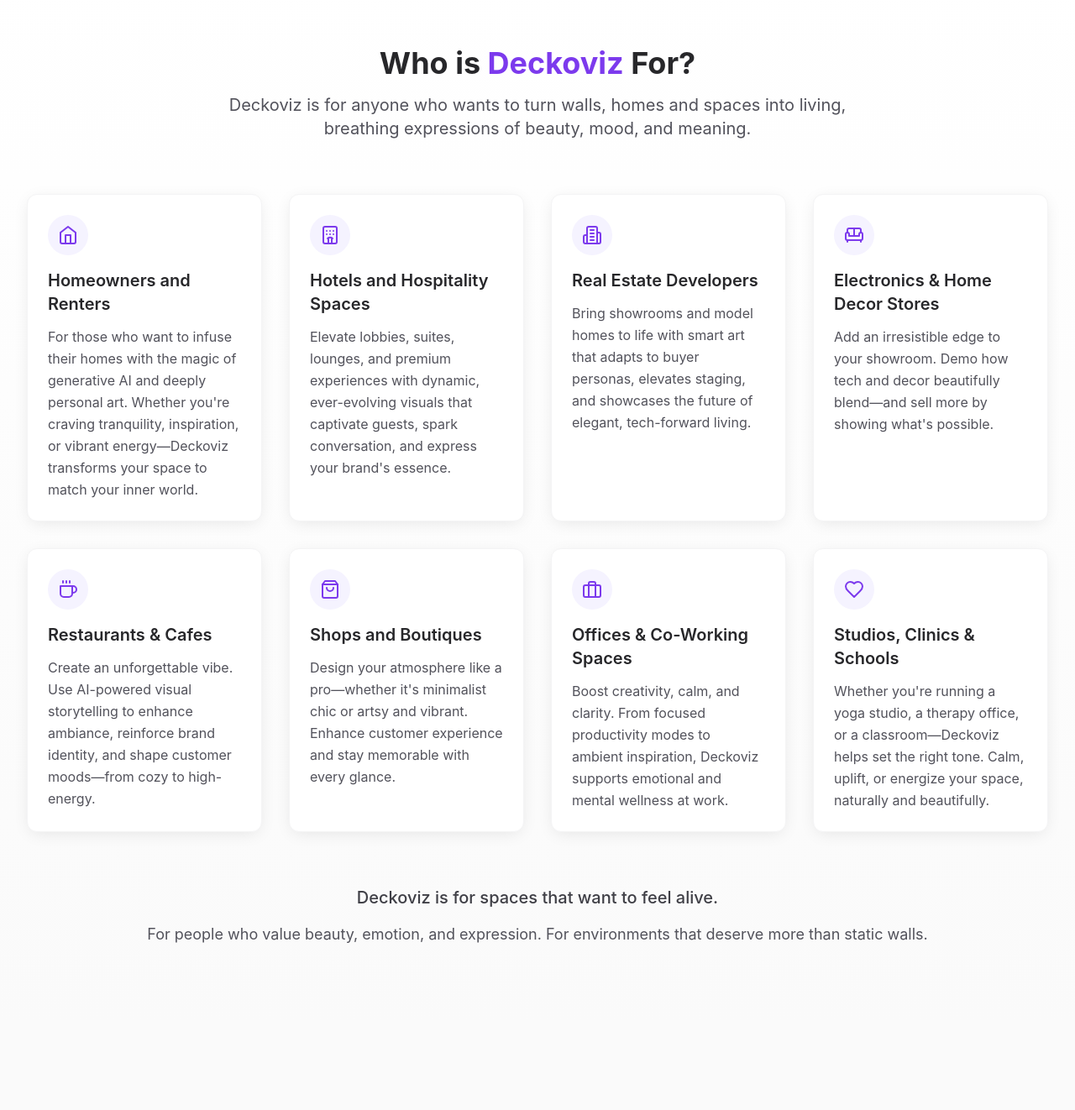
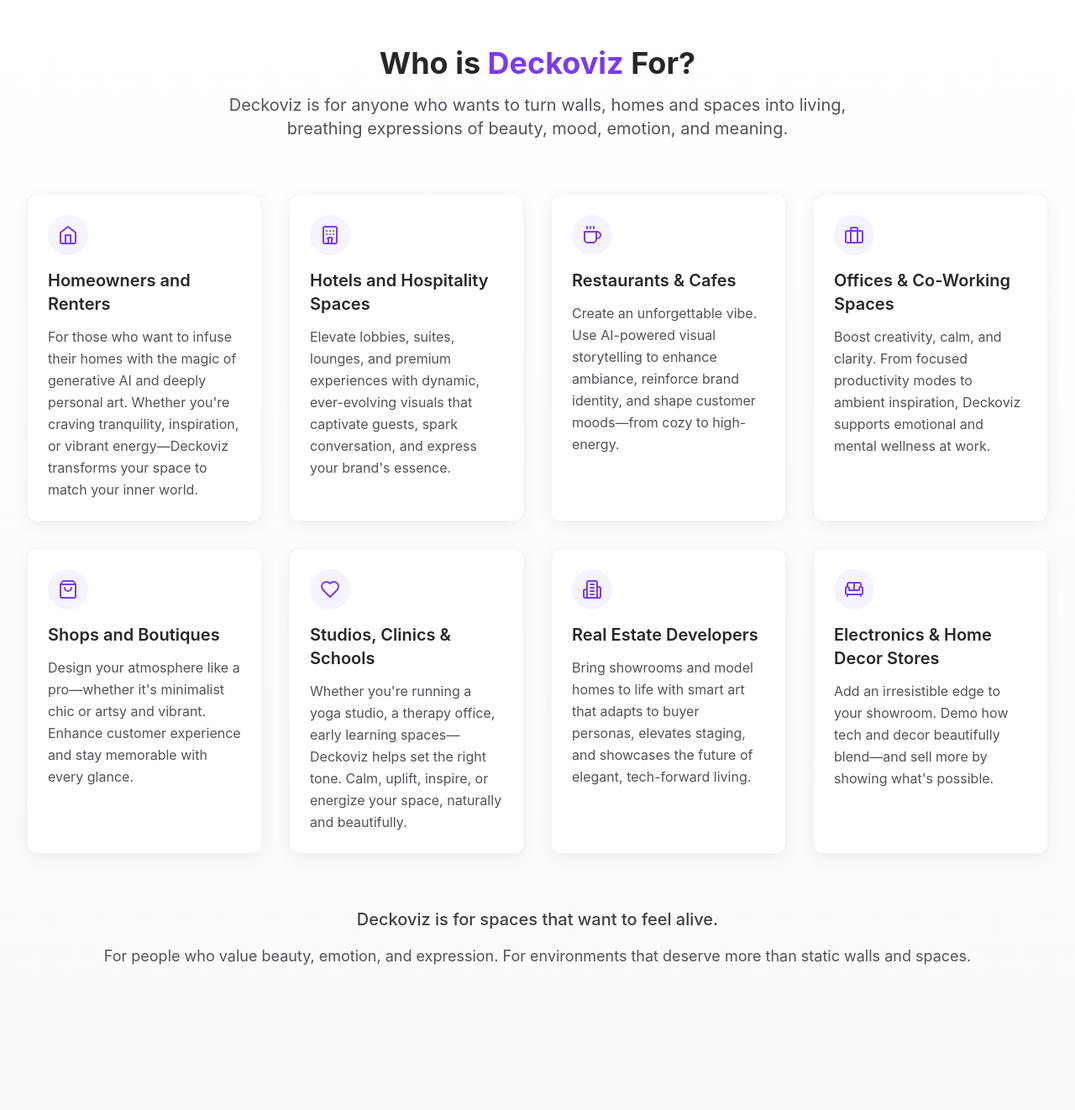
Before and after one commit to ImranShaikh8806/deckoviz_web, a React (Vite) app: page / in a window 1280 px wide. Shown: the part 3717-5039 px from the top of the page at 84% size. Built offline with nearby package versions, Linux system fonts and the light colour scheme.

Commit message:
Update WhoIsDeckovizFor.tsx

```diff
--- a/src/components/WhoIsDeckovizFor.tsx
+++ b/src/components/WhoIsDeckovizFor.tsx
@@ -14,6 +14,26 @@ const WhoIsDeckovizFor: React.FC = () => {
       description: "Elevate lobbies, suites, lounges, and premium experiences with dynamic, ever-evolving visuals that captivate guests, spark conversation, and express your brand's essence."
     },
     {
+      icon: <Coffee size={24} />,
+      title: "Restaurants & Cafes",
+      description: "Create an unforgettable vibe. Use AI-powered visual storytelling to enhance ambiance, reinforce brand identity, and shape customer moods—from cozy to high-energy."
+    },
+    {
+      icon: <Briefcase size={24} />,
+      title: "Offices & Co-Working Spaces",
+      description: "Boost creativity, calm, and clarity. From focused productivity modes to ambient inspiration, Deckoviz supports emotional and mental wellness at work."
+    },
+    {
+      icon: <ShoppingBag size={24} />,
+      title: "Shops and Boutiques",
+      description: "Design your atmosphere like a pro—whether it's minimalist chic or artsy and vibrant. Enhance customer experience and stay memorable with every glance."
+    },
+    {
+      icon: <Heart size={24} />,
+      title: "Studios, Clinics & Schools",
+      description: "Whether you're running a yoga studio, a therapy office, early learning spaces—Deckoviz helps set the right tone. Calm, uplift, inspire, or energize your space, naturally and beautifully."
+    },
+    {
       icon: <Building2 size={24} />,
       title: "Real Estate Developers",
       description: "Bring showrooms and model homes to life with smart art that adapts to buyer personas, elevates staging, and showcases the future of elegant, tech-forward living."
@@ -22,26 +42,6 @@ const WhoIsDeckovizFor: React.FC = () => {
       icon: <Sofa size={24} />,
       title: "Electronics & Home Decor Stores",
       description: "Add an irresistible edge to your showroom. Demo how tech and decor beautifully blend—and sell more by showing what's possible."
-    },
-    {
-      icon: <Coffee size={24} />,
-      title: "Restaurants & Cafes",
-      description: "Create an unforgettable vibe. Use AI-powered visual storytelling to enhance ambiance, reinforce brand identity, and shape customer moods—from cozy to high-energy."
-    },
-    {
-      icon: <ShoppingBag size={24} />,
-      title: "Shops and Boutiques",
-      description: "Design your atmosphere like a pro—whether it's minimalist chic or artsy and vibrant. Enhance customer experience and stay memorable with every glance."
-    },
-    {
-      icon: <Briefcase size={24} />,
-      title: "Offices & Co-Working Spaces",
-      description: "Boost creativity, calm, and clarity. From focused productivity modes to ambient inspiration, Deckoviz supports emotional and mental wellness at work."
-    },
-    {
-      icon: <Heart size={24} />,
-      title: "Studios, Clinics & Schools",
-      description: "Whether you're running a yoga studio, a therapy office, or a classroom—Deckoviz helps set the right tone. Calm, uplift, or energize your space, naturally and beautifully."
     }
   ];
 
@@ -53,7 +53,7 @@ const WhoIsDeckovizFor: React.FC = () => {
             Who is <span className="text-primary-600">Deckoviz</span> For?
           </h2>
           <p className="text-xl text-gray-600 max-w-3xl mx-auto">
-            Deckoviz is for anyone who wants to turn walls, homes and spaces into living, breathing expressions of beauty, mood, and meaning.
+            Deckoviz is for anyone who wants to turn walls, homes and spaces into living, breathing expressions of beauty, mood, emotion, and meaning.
           </p>
         </div>
 
@@ -77,7 +77,7 @@ const WhoIsDeckovizFor: React.FC = () => {
             Deckoviz is for spaces that want to feel alive.
           </p>
           <p className="text-lg text-gray-600">
-            For people who value beauty, emotion, and expression. For environments that deserve more than static walls.
+            For people who value beauty, emotion, and expression. For environments that deserve more than static walls and spaces.
           </p>
         </div>
       </div>
```
